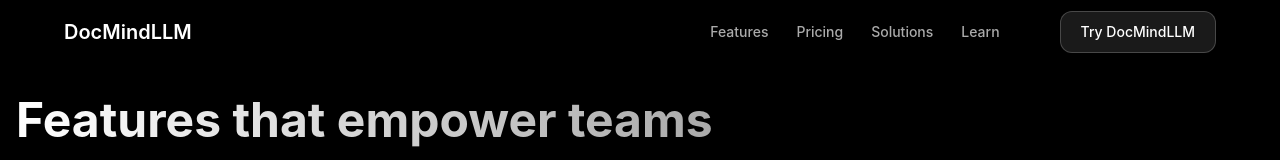
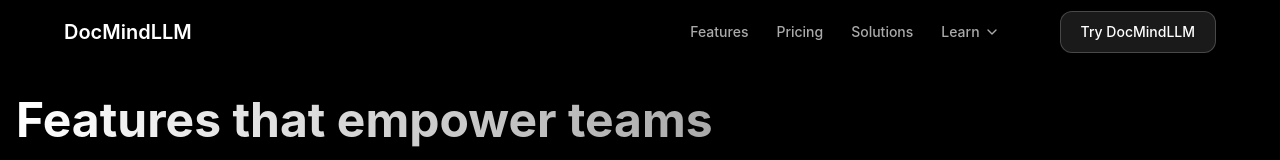
Before and after one commit to doXmind/offical_web, a React (Vite) app: page /features in a window 1280 px wide. Shown: the top 160 px of the page. Built offline with nearby package versions, Linux system fonts and the light colour scheme.

Commit message:
feat: Enhance Header component by adding ChevronDown icon for dropdown indication.

```diff
--- a/src/components/layout/Header.jsx
+++ b/src/components/layout/Header.jsx
@@ -1,6 +1,6 @@
 import React, { useState, useEffect, useRef } from 'react';
 import { Link } from 'react-router-dom';
-import { Menu, X, ExternalLink, BookOpen } from 'lucide-react';
+import { Menu, X, ExternalLink, BookOpen, ChevronDown } from 'lucide-react';
 import { companyInfo } from '../../core/constants';
 import { navigationData, simpleNavItems, ctaButtons } from '../../constants/navigation';
 import { cn } from '../../core/utils';
@@ -215,13 +215,17 @@
                 >
                   <button
                     className={cn(
-                      "px-3 py-2 text-sm font-medium transition-colors duration-200",
+                      "px-3 py-2 text-sm font-medium transition-colors duration-200 flex items-center gap-1",
                       activeMenu === key ? "text-white" : "text-gray-300 hover:text-white"
                     )}
                     aria-expanded={activeMenu === key}
                     aria-haspopup="true"
                   >
                     {data.label}
+                    <ChevronDown className={cn(
+                      "w-4 h-4 transition-transform duration-200",
+                      activeMenu === key ? "rotate-180" : ""
+                    )} />
                   </button>
                 </div>
               ))}
```
